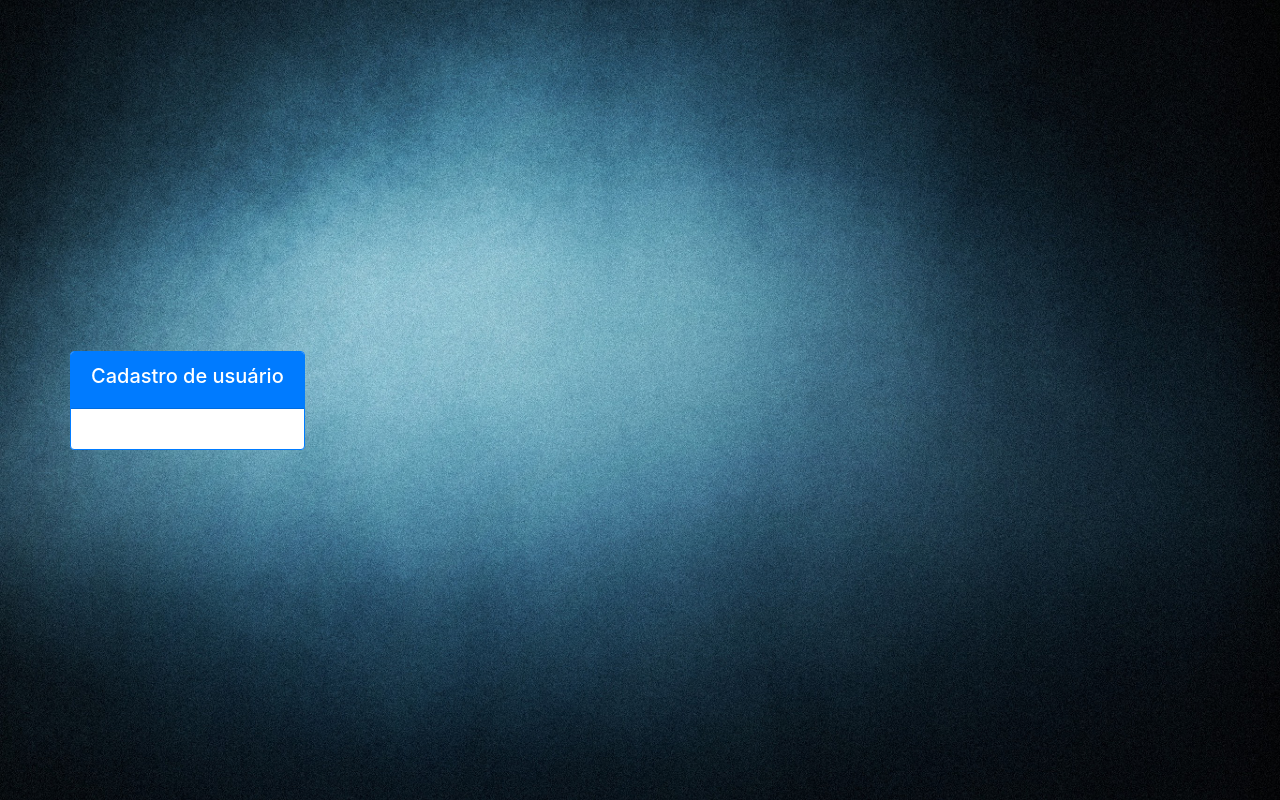
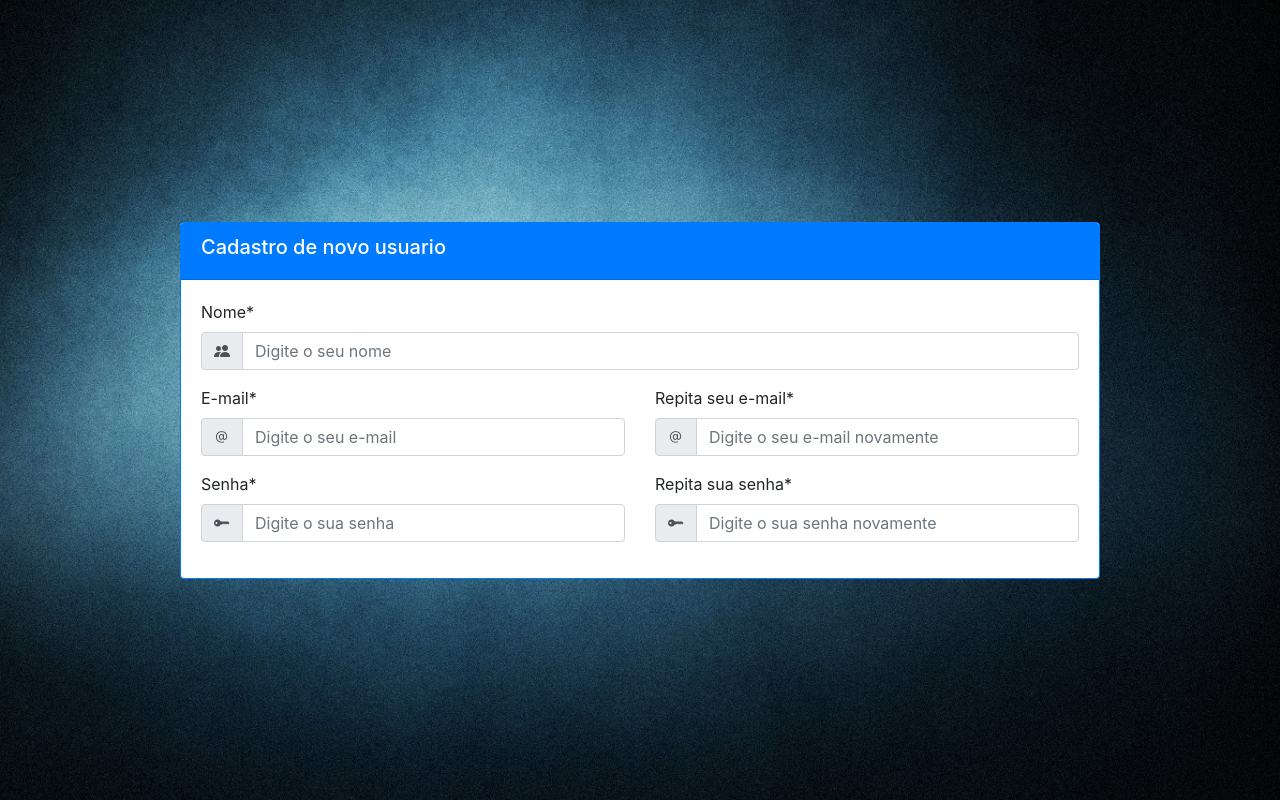
Before and after one commit to Rafael19-Carmo/AGENDA-, a plain HTML site: page novoUsuario.html in a window 1280 px wide. Drawn offline with Linux system fonts and the light colour scheme.

Commit message:
IMPLEMENTAÇÃO - 27/04/2022

```diff
--- a/novoUsuario.html
+++ b/novoUsuario.html
@@ -1,48 +1,123 @@
 <!DOCTYPE html>
-<html lang = "pt-br">
+<html lang="pt-br">
+
 <head>
     <meta charset="UTF-8">
-        <meta name="viewport" content="width=device-width, initial-scale=1 ">
-        <link href="css/bootstrap.css" rel="stylesheet">
-        <link href="css/bootstrap-icons.css" rel="stylesheet">
-        <title>Agenda para contatos</title>
-
+    <meta http-equiv="X-UA-Compatible" content="IE=edge">
+    <meta name="viewport" content="width=device-width, initial-scale=1.0">
+    <title> Cadastro de Usuarios </title>
+    <link rel="stylesheet" href="css/bootstrap.css">
+    <link rel="stylesheet" href="css/bootstrap-icons.css">
     <style>
-            html{
+        html {
             height: 100%;
         }
-            body{
-                background: url(img/dark-blue-background.jpg) no-repeat center center fixed;
+
+        body {
+            background: url('img/dark-blue-background.jpg') no-repeat center fixed;
             background-size: cover;
             height: 100%;
             overflow-x: hidden;
         }
+    </style>
+</head>
 
-
-        </style>
-
-
-    </head>
 <body>
     <div class="row h-100 align-items-center">
         <div class="container">
             <div class="row">
-                <div class="col-sm"> </div>
-                <div class="col-sm-10"></div>
+                <div class="col-sm"></div>
+                <div class="col-sm-10">
                     <div class="card border-primary">
                         <div class="card-header bg-primary text-white">
-                            <h5>Cadastro de usuário</h5>
+                            <h5> Cadastro de novo usuario</h5>
+                        </div>
+                        <div class="card-body">
+                            <form id="novoUsuario" method="post" action="novoUsuario.php">
+                                <div class="row">
+                                    <div class="col-sm">
+                                        <div class="form-group">
+                                            <label for="nomeUsuario">Nome*</label>
+                                            <div class="input-group">
+                                                <div class="input-group-prepend">
+                                                    <div class="input-group-text"><i class="bi-people-fill"></i></div>
+                                                </div>
+                                                <input id="nomeUsuario" type="text" size="60" class="form-control"
+                                                    name="nomeUsuario" placeholder="Digite o seu nome" value=""
+                                                    required>
 
                                             </div>
+                                        </div>
+                                    </div>
+                                </div>
+                                <div class="row">
+                                    <div class="col-sm">
+                                        <div class="form-group">
+                                            <label for="mailUsuario">E-mail*</label>
+                                            <div class="input-group">
+                                                <div class="input-group-prepend">
+                                                    <div class="input-group-text"><i class="bi-at"></i></div>
+                                                </div>
+                                                <input id="mailUsuario" type="text" size="60" class="form-control"
+                                                    name="mailUsuario" placeholder="Digite o seu e-mail" value=""
+                                                    required>
+                                            </div>
+                                        </div>
+                                    </div>
 
-                        <div class="card-body">
+                                    <div class="col-sm">
+                                        <div class="form-group">
+                                            <label for="mail2Usuario">Repita seu e-mail*</label>
+                                            <div class="input-group">
+                                                <div class="input-group-prepend">
+                                                    <div class="input-group-text"><i class="bi-at"></i></div>
+                                                </div>
+                                                <input id="mail2Usuario" type="e-mail" size="60" class="form-control"
+                                                    name="mail2Usuario" placeholder="Digite o seu e-mail novamente"
+                                                    value="" required>
+                                            </div>
+                                        </div>
+                                    </div>
 
+                                </div>
+                                <div class="row">
+                                    <div class="col-sm">
+                                        <div class="form-group">
+                                            <label for="senhaUsuario">Senha*</label>
+                                            <div class="input-group">
+                                                <div class="input-group-prepend">
+                                                    <div class="input-group-text"><i class="bi-key-fill"></i></div>
+                                                </div>
+                                                <input id="senhaUsuario" type="password" size="60" class="form-control"
+                                                    name="senhaUsuario" placeholder="Digite o sua senha" value=""
+                                                    required>
+                                            </div>
+                                        </div>
+                                    </div>
+
+                                    <div class="col-sm">
+                                        <div class="form-group">
+                                            <label for="senha2Usuario">Repita sua senha*</label>
+                                            <div class="input-group">
+                                                <div class="input-group-prepend">
+                                                    <div class="input-group-text"><i class="bi-key-fill"></i></div>
+                                                </div>
+                                                <input id="senha2Usuario" type="password" size="60" class="form-control"
+                                                    name="senha2Usuario" placeholder="Digite o sua senha novamente"
+                                                    value="" required>
+                                            </div>
+                                        </div>
+                                    </div>
+
+                                </div>
+                            </form>
+                        </div>
                     </div>
                 </div>
                 <div class="col-sm"></div>
             </div>
         </div>
+    </div>
+</body>
 
-
-    </body>
 </html>
```
Lines whose indentation alone changed are shown as unchanged.
